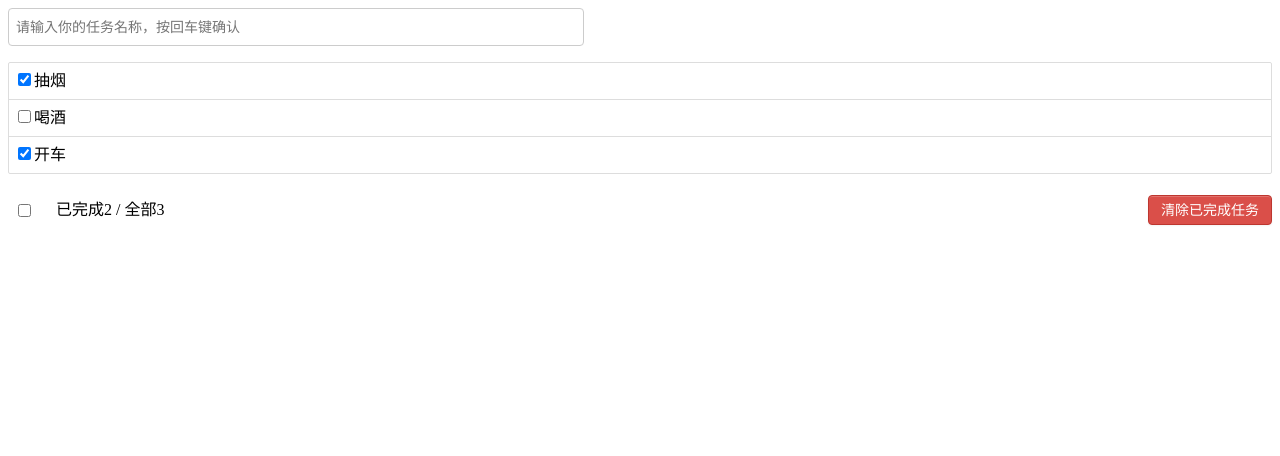
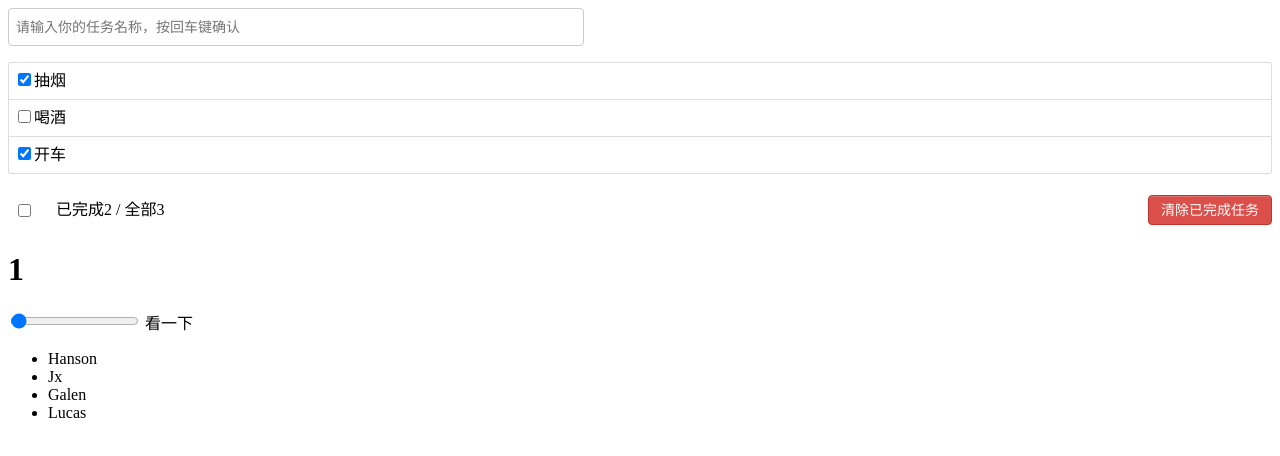
Before and after one commit to HShilang/xuexiVue, a Vue app: page / in a window 1280 px wide. Shown: the top 456 px of the page. Built offline with nearby package versions, Linux system fonts and the light colour scheme.

Commit message:
学习V-moder v-for

```diff
--- a/src/App.vue
+++ b/src/App.vue
@@ -5,6 +5,7 @@
         <MyHeader :addTodo="addTodo"/>
         <MyList :todos="todos" :checkTodo="checkTodo" :deleteTodo="deleteTodo"/>
         <MyFooter :todos="todos" :checkAllTodo="checkAllTodo" :clearAllTodo="clearAllTodo"/>
+        <sss></sss>
       </div>
     </div>
   </div>
@@ -14,10 +15,11 @@
 import MyHeader from './components/MyHeader'
 import MyList from './components/MyList'
 import MyFooter from './components/MyFooter.vue'
+import sss from "@/components/sss";
 
 export default {
   name: 'App',
-  components: {MyHeader, MyList, MyFooter},
+  components: {MyHeader, MyList, MyFooter, sss},
   data() {
     return {
       //由于todos是MyHeader组件和MyFooter组件都在使用，所以放在App中（状态提升）
--- /dev/null
+++ b/src/components/sss.vue
@@ -0,0 +1,25 @@
+<template>
+  <div>
+    <h1>{{ a }}</h1>
+    <input type="range" v-model="a"> 看一下
+    <ul>
+      <li v-for="item in arr">{{ item }}</li>
+    </ul>
+  </div>
+</template>
+
+<script>
+export default {
+  name: "sss",
+  data() {
+    return {
+      a: 1,
+      arr: ['Hanson', 'Jx', 'Galen', 'Lucas']
+    }
+  }
+}
+</script>
+
+<style scoped>
+
+</style>
```
